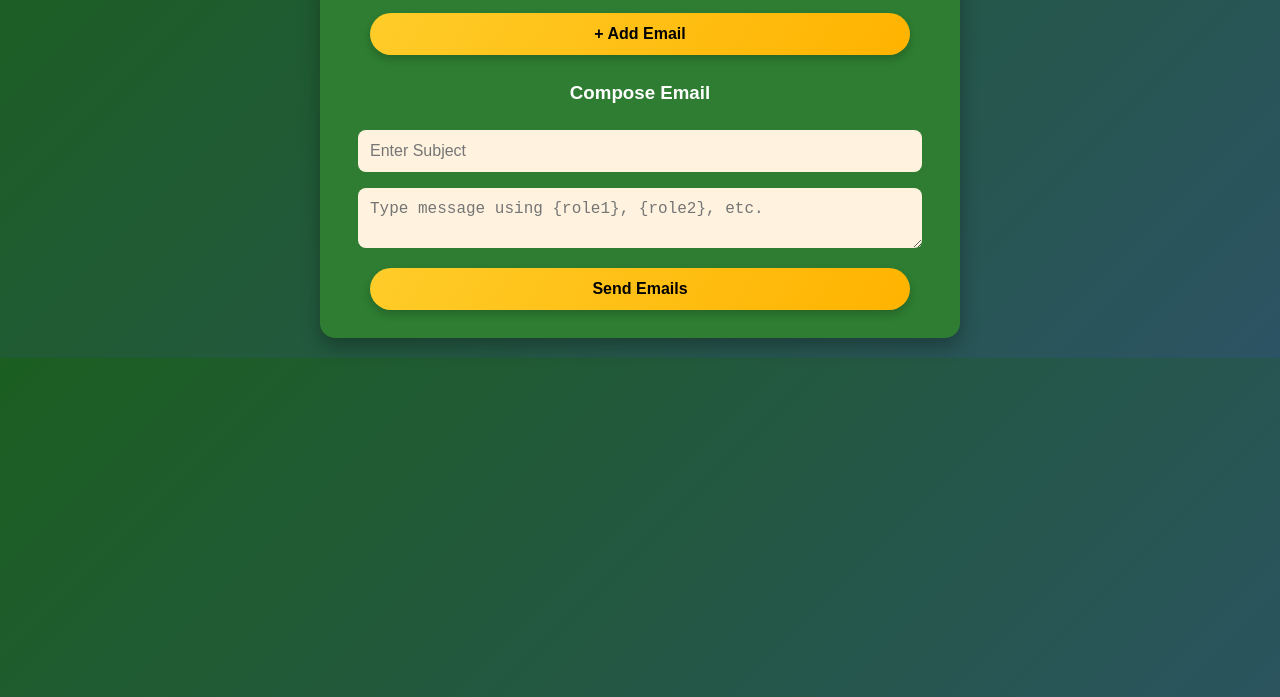
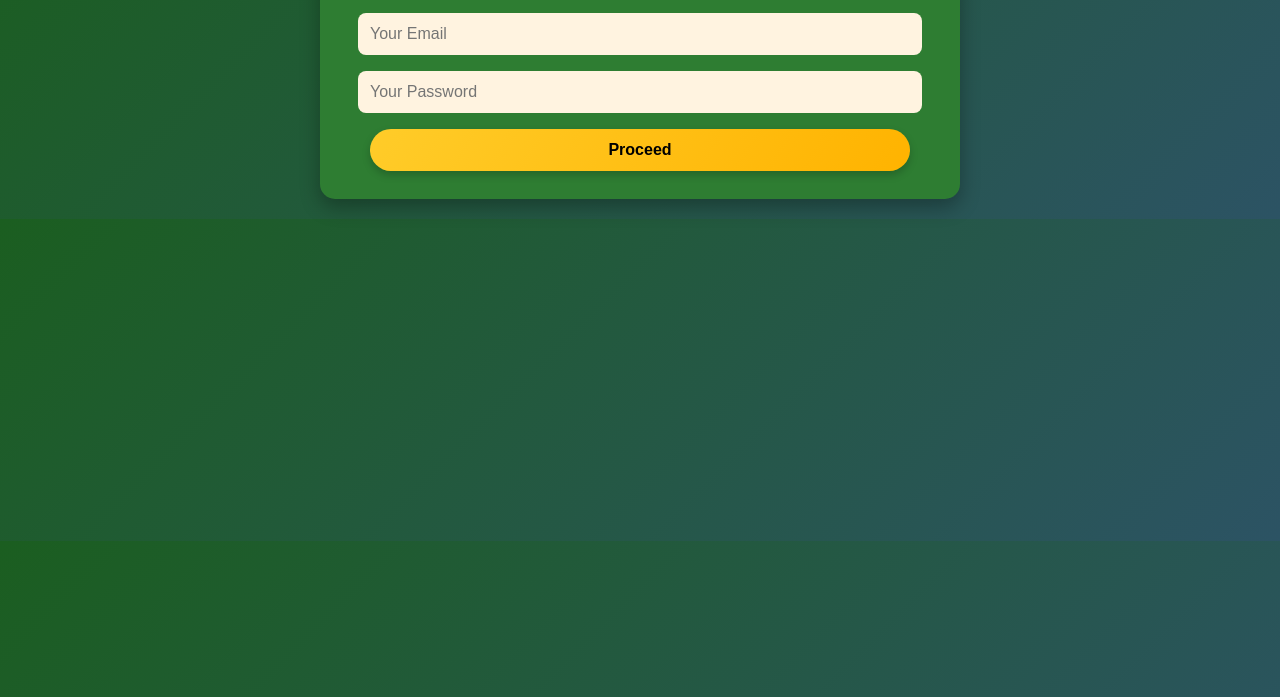
Before and after one commit to vinith789/multiple-mail-sender, a plain HTML site: page frontend/index.html in a window 1280 px wide. Shown: the part 103-800 px from the top of the page. Drawn offline with Linux system fonts and the light colour scheme.

Commit message:
mailid and password get from user

```diff
--- a/frontend/index.html
+++ b/frontend/index.html
@@ -1,29 +1,38 @@
 <!DOCTYPE html>
 <html lang="en">
 <head>
-    <meta charset="UTF-8">
-    <meta name="viewport" content="width=device-width, initial-scale=1.0">
-    <title>Send Dynamic Emails</title>
-    <link rel="stylesheet" href="./styles.css">
+  <meta charset="UTF-8" />
+  <meta name="viewport" content="width=device-width, initial-scale=1.0"/>
+  <title>Send Dynamic Emails</title>
+  <link rel="stylesheet" href="./styles.css"/>
 </head>
 <body>
 
 <div class="container">
+
+  <!-- STEP 1: Sender Login -->
+  <div id="login-section">
+    <h2>Login to Send Emails</h2>
+    <input type="email" id="senderEmail" placeholder="Your Email" required />
+    <input type="password" id="senderPassword" placeholder="Your Password" required />
+    <button onclick="proceedToEmailForm()">Proceed</button>
+  </div>
+
+  <!-- STEP 2: Email Form (hidden by default) -->
+  <div id="email-form-section" style="display: none;">
     <h2>Send Dynamic Emails</h2>
     <button onclick="addEmail()">+ Add Email</button>
-
     <div id="email-container"></div>
 
     <h3>Compose Email</h3>
-    <input type="text" id="subject" autocomplete="off" placeholder="Enter Subject">
+    <input type="text" id="subject" autocomplete="off" placeholder="Enter Subject" />
     <textarea id="message" placeholder="Type message using {role1}, {role2}, etc." oninput="updatePreview()"></textarea>
-
     <button onclick="sendEmails()">Send Emails</button>
+  </div>
 
 </div>
+
 <div id="status" class="status-message"></div>
-
 <script src="./script.js"></script>
-
 </body>
 </html>
--- a/frontend/script.js
+++ b/frontend/script.js
@@ -1,4 +1,21 @@
 let emailCount = 0;
+let senderEmail = "";
+let senderPassword = "";
+
+// Step 1: Proceed to Form
+function proceedToEmailForm() {
+    senderEmail = document.getElementById("senderEmail").value.trim();
+    senderPassword = document.getElementById("senderPassword").value.trim();
+
+    if (!senderEmail || !senderPassword) {
+        alert("Please enter both email and password.");
+        return;
+    }
+
+    // Show form
+    document.getElementById("login-section").style.display = "none";
+    document.getElementById("email-form-section").style.display = "block";
+}
 
 function addEmail() {
     emailCount++;
@@ -10,14 +27,14 @@ let emailCount = 0;
 
     emailCard.innerHTML = `
         <h3>Email ${emailCount}</h3>
-            <input type="email" class="email-input"  placeholder="Enter Email">
+        <input type="email" class="email-input" placeholder="Enter Email">
         <button onclick="addRole(${emailCount})">+ Add Role</button>
         <div class="roles-container"></div>
         <div class="message-preview"></div>
     `;
 
     emailContainer.appendChild(emailCard);
-        addRole(emailCount); // Add the first role by default
+    addRole(emailCount); // Add one role by default
 }
 
 function addRole(emailId) {
@@ -60,9 +77,11 @@ let emailCount = 0;
     statusDiv.className = "status-message loading";
     statusDiv.textContent = "Sending emails, please wait...";
 
+    const subject = document.getElementById("subject").value;
+    const message = document.getElementById("message").value;
+
     const emailsData = [];
     const emailCards = document.querySelectorAll(".email-card");
-        const subject = document.getElementById("subject").value;
 
     emailCards.forEach(card => {
         const email = card.querySelector(".email-input").value.trim();
@@ -75,9 +94,7 @@ let emailCount = 0;
         }
     });
 
-        const message = document.getElementById("message").value;
-
-        if (emailsData.length === 0 || !subject || !message) {
+    if (!subject || !message || emailsData.length === 0) {
         statusDiv.className = "status-message error";
         statusDiv.textContent = "Please fill in all fields.";
         return;
@@ -87,7 +104,13 @@ let emailCount = 0;
         const response = await fetch("http://localhost:5000/send-email", {
             method: "POST",
             headers: { "Content-Type": "application/json" },
-                body: JSON.stringify({ emailsData, subject, message })
+            body: JSON.stringify({
+                senderEmail,
+                senderPassword,
+                subject,
+                message,
+                emailsData
+            })
         });
 
         const result = await response.json();
@@ -95,12 +118,10 @@ let emailCount = 0;
         if (response.ok) {
             statusDiv.className = "status-message success";
             statusDiv.textContent = result.message;
-
-                // Reset everything after success
             resetForm();
         } else {
             statusDiv.className = "status-message error";
-                statusDiv.textContent = result.message || "Failed to send emails Please Check the Mail Correctly.";
+            statusDiv.textContent = result.message || "Failed to send emails.";
         }
     } catch (error) {
         statusDiv.className = "status-message error";
```
Also changed, not shown: backend/server.js (+7 -7 lines). Lines whose indentation alone changed are shown as unchanged.
